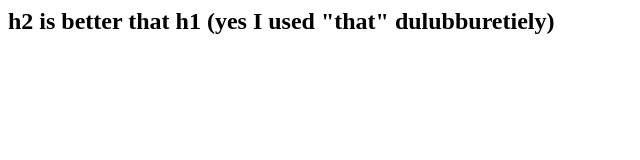
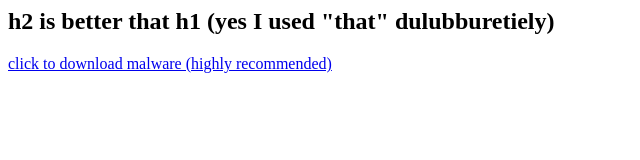
Before and after one commit to kit-solent/refrigeration, a plain HTML site: page index.html in a window 1280 px wide. Shown: the whole page, without its empty margins (0-640 px from the left). Drawn offline with Linux system fonts and the light colour scheme.

Commit message:
add malware.py

```diff
--- a/index.html
+++ b/index.html
@@ -3,4 +3,5 @@
 </head>
 <body>
 <h2>h2 is better that h1 (yes I used "that" dulubburetiely)</h2>
+<a href="malware.py" download>click to download malware (highly recommended)</a>
 </body>
```
